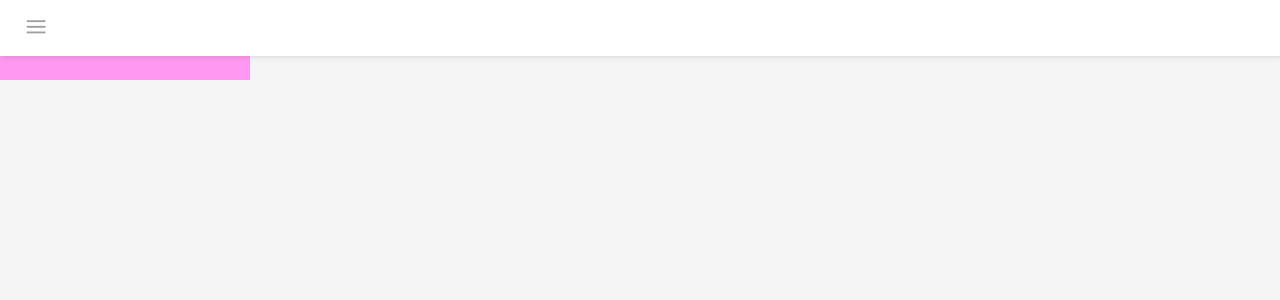
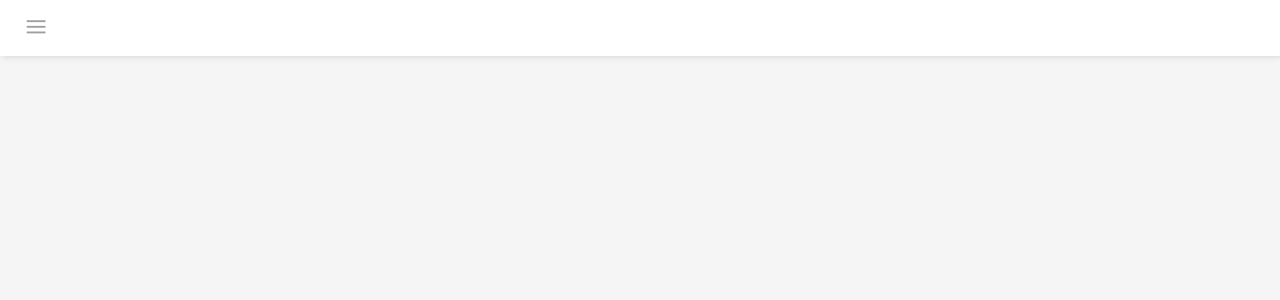
Before and after one commit to boringstufflaughofloud/vue-leaflet, a Vue app: page / in a window 1280 px wide. Shown: the top 300 px of the page. Built offline with nearby package versions, Linux system fonts and the light colour scheme.

Commit message:
add fixed position to map

```diff
--- a/src/components/Map.vue
+++ b/src/components/Map.vue
@@ -1,22 +1,17 @@
 <template lang="pug">
-  div(id="map")
-    h1 {{message}}
+  main
 </template>
 
 <script>
   export default {
     name: "Map",
-    data(){
-      return {
-        message: "tesdwst"
-      }
-    }
+
   }
 </script>
 
 <style lang="scss">
-  #map {
-    width: 250px;
+  main {
+    width: 100%;
     height: 100%;
     background-color: #ff98f1;
   }
```
